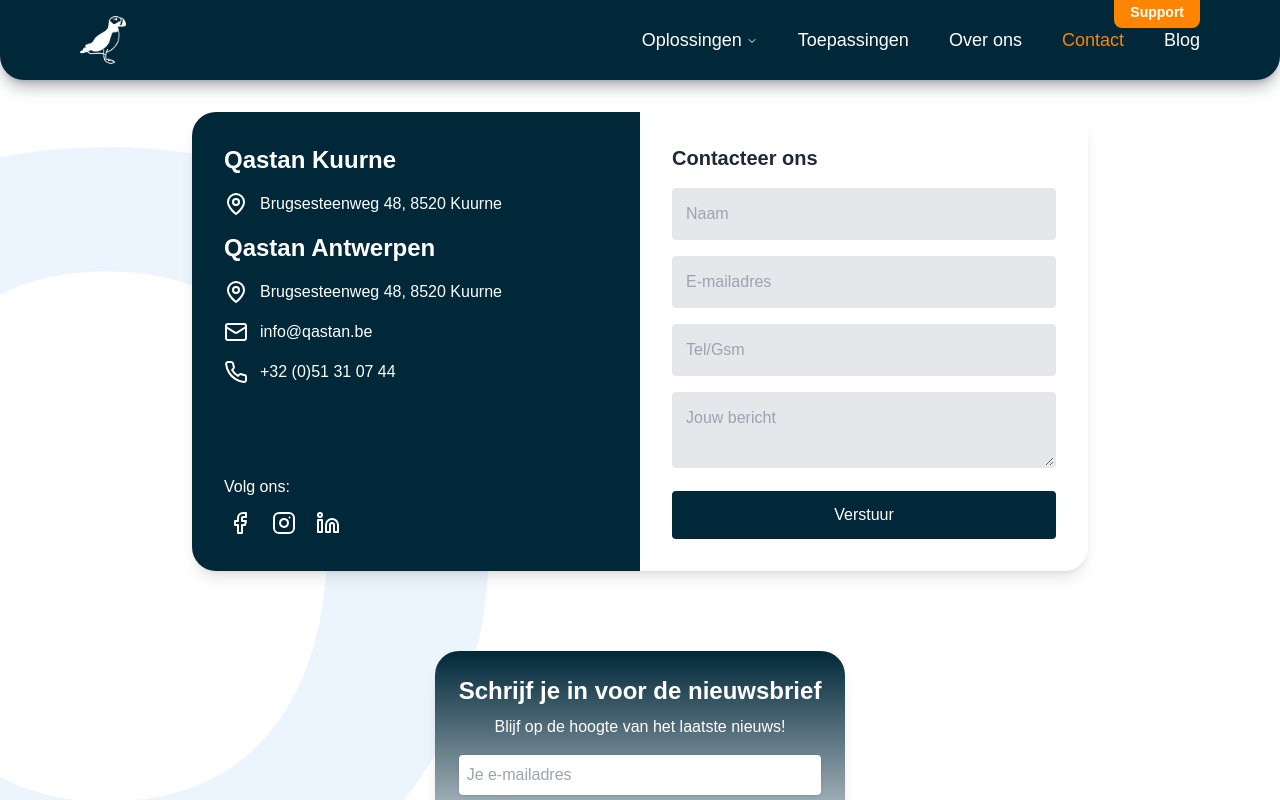
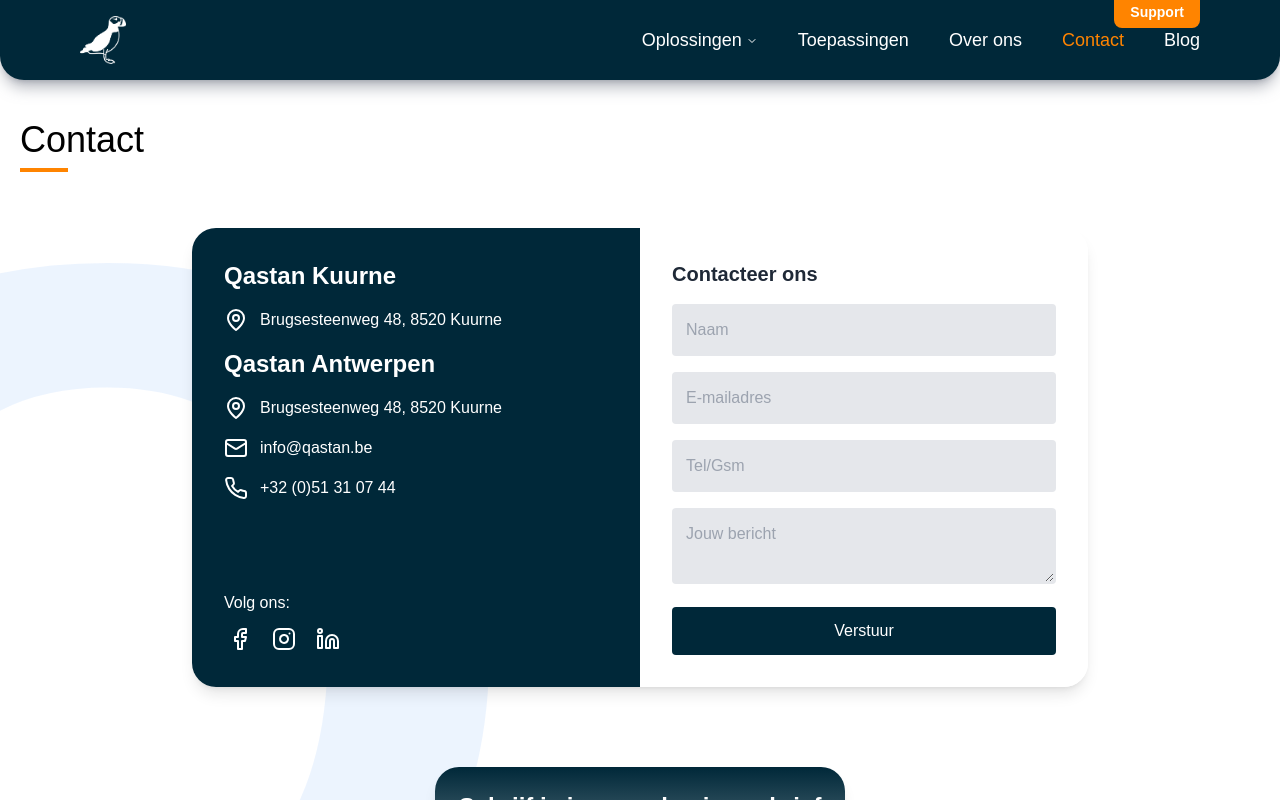
Before and after one commit to SalmaAbied/qastan-salma, a React (Create React App) app in the folder qastan-sa/: page /Contact in a window 1280 px wide. Shown: the top 800 px of the page. Built offline with nearby package versions, Linux system fonts and the light colour scheme; grey boxes are pictures that could not be loaded.

Commit message:
bezig met de contact page

```diff
--- a/qastan-sa/src/components/Form.tsx
+++ b/qastan-sa/src/components/Form.tsx
@@ -6,6 +6,10 @@ import Newsletter from "./Newsletter";
 const Form: React.FC = () => {
   return (
     <>
+      <div className="container mx-auto pt-10">
+        <h1 className="text-4xl pl-5">Contact</h1>
+        <hr className="ml-5 w-12 h-1 border-0 bg-darkorange block mt-2 mb-6" />
+      </div>
       <div className="relative flex flex-col items-center justify-center min-h-screen p-8">
         <Background />
         <div className="relative z-10 flex flex-col w-full max-w-4xl rounded-3xl shadow-lg md:flex-row">
```
